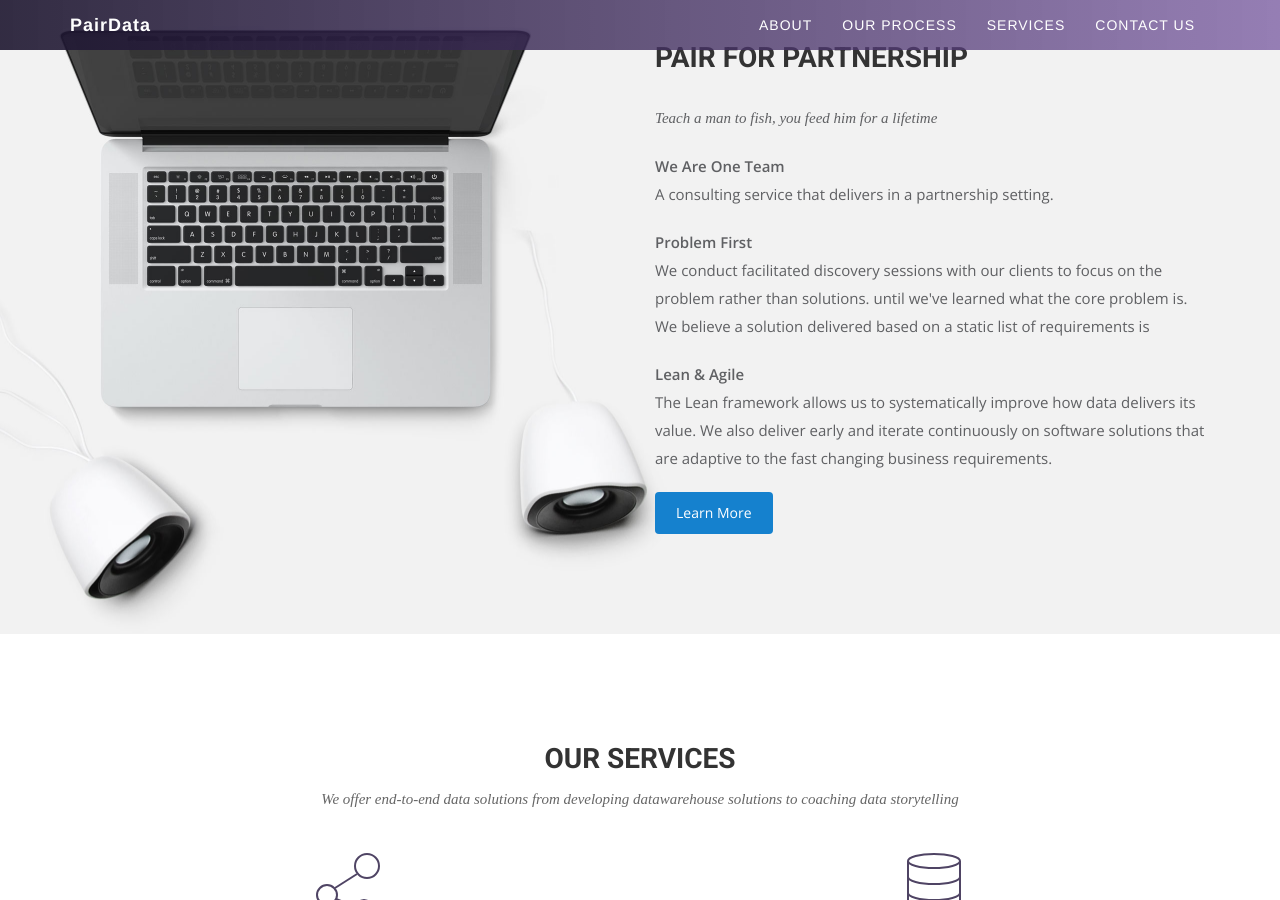
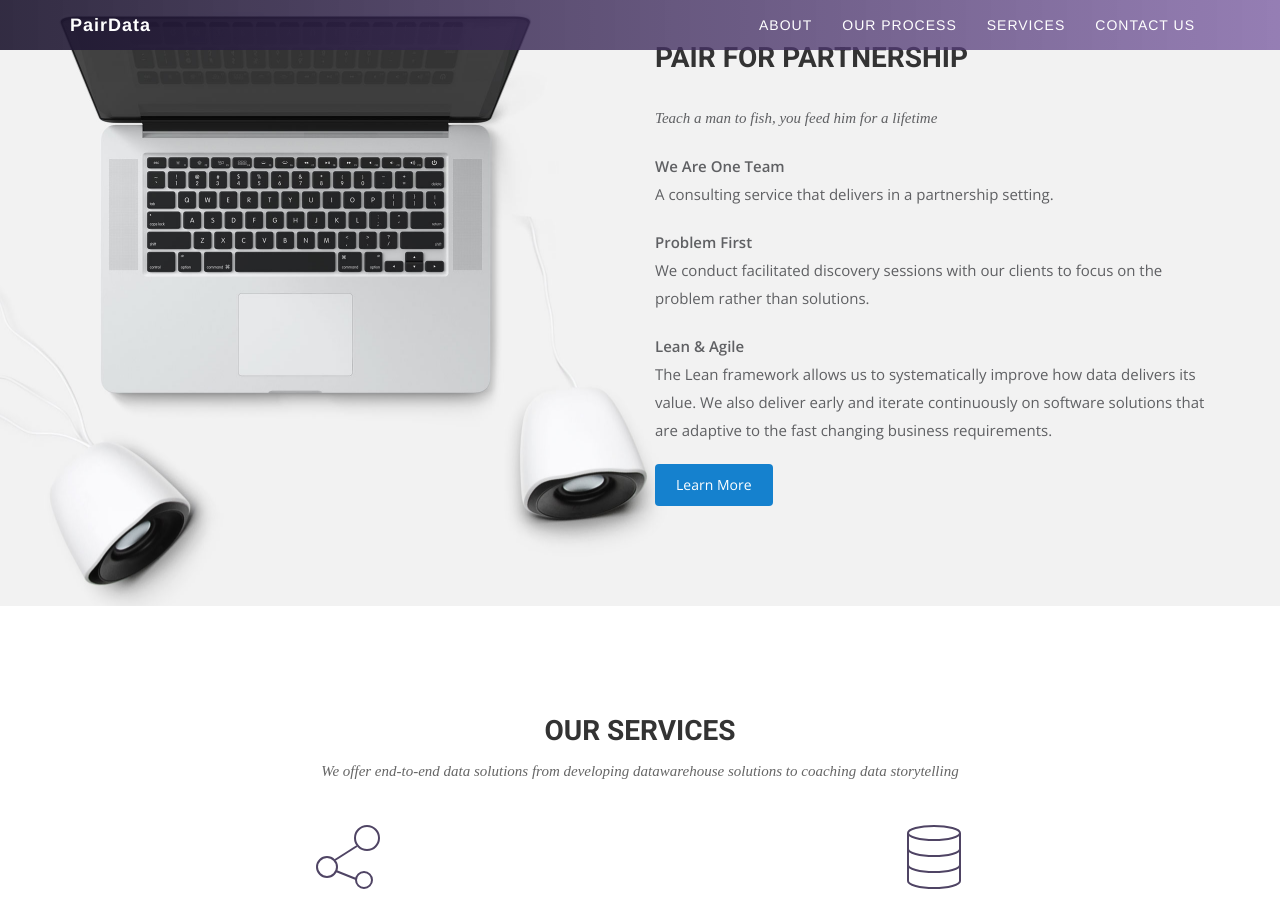
Before and after one commit to thisiskenfrom85/pdlanding, a Jekyll site: the page built from index.html, in a window 1280 px wide and 900 px high, scrolled down 1595 px. Built offline with Jekyll 4.4.1, drawn with Linux system fonts in a browser that asks for light colours; nearby versions of some CDN libraries; some web fonts are replaced.

Commit message:
update index

```diff
--- a/index.html
+++ b/index.html
@@ -49,7 +49,7 @@ permalink: /
           <p>Teach a man to fish, you feed him for a lifetime </p>
         </div>
         <p><b>We Are One Team</b> <br> A consulting service that delivers in a partnership setting.</p>
-        <p><b>Problem First</b> <br> We conduct facilitated discovery sessions with our clients to focus on the problem rather than solutions.  until we've learned what the core problem is. We believe a solution delivered based on a static list of requirements is
+        <p><b>Problem First</b> <br> We conduct facilitated discovery sessions with our clients to focus on the problem rather than solutions.
         </p>
         <p><b>Lean & Agile</b> <br>The Lean framework allows us to systematically improve how data delivers its value. We also deliver early and iterate continuously on software solutions that are adaptive to the fast changing business requirements. </p>
         <a class="typeform-share btn btn-view-works" href="https://ken277.typeform.com/to/qaUWVc" data-mode="popup"  data-hide-headers=true data-hide-footer=true target="_blank">Learn More</a><script>(function(){var qs,js,q,s,d=document,gi=d.getElementById,ce=d.createElement,gt=d.getElementsByTagName,id="typef_orm_share",b="https://s3-eu-west-1.amazonaws.com/share.typeform.com/";if(!gi.call(d,id)){js=ce.call(d,"script");js.id=id;js.src=b+"share.js";q=gt.call(d,"script")[0];q.parentNode.insertBefore(js,q)}})()</script>
```
